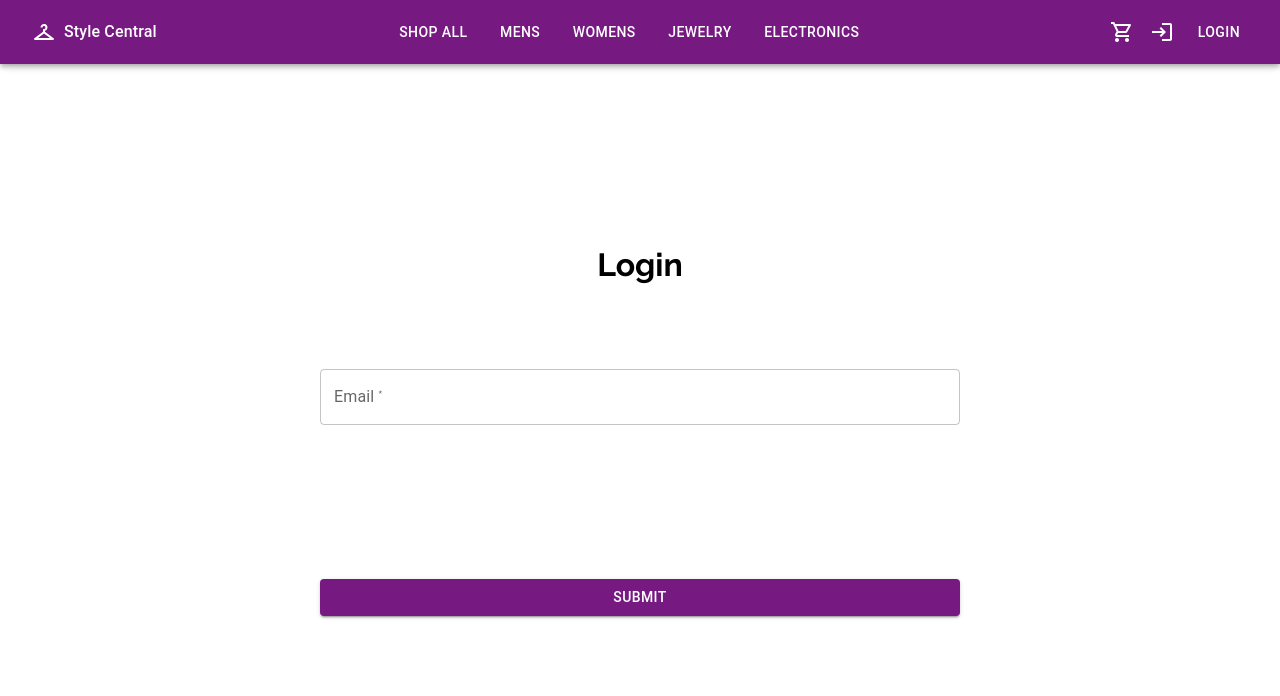
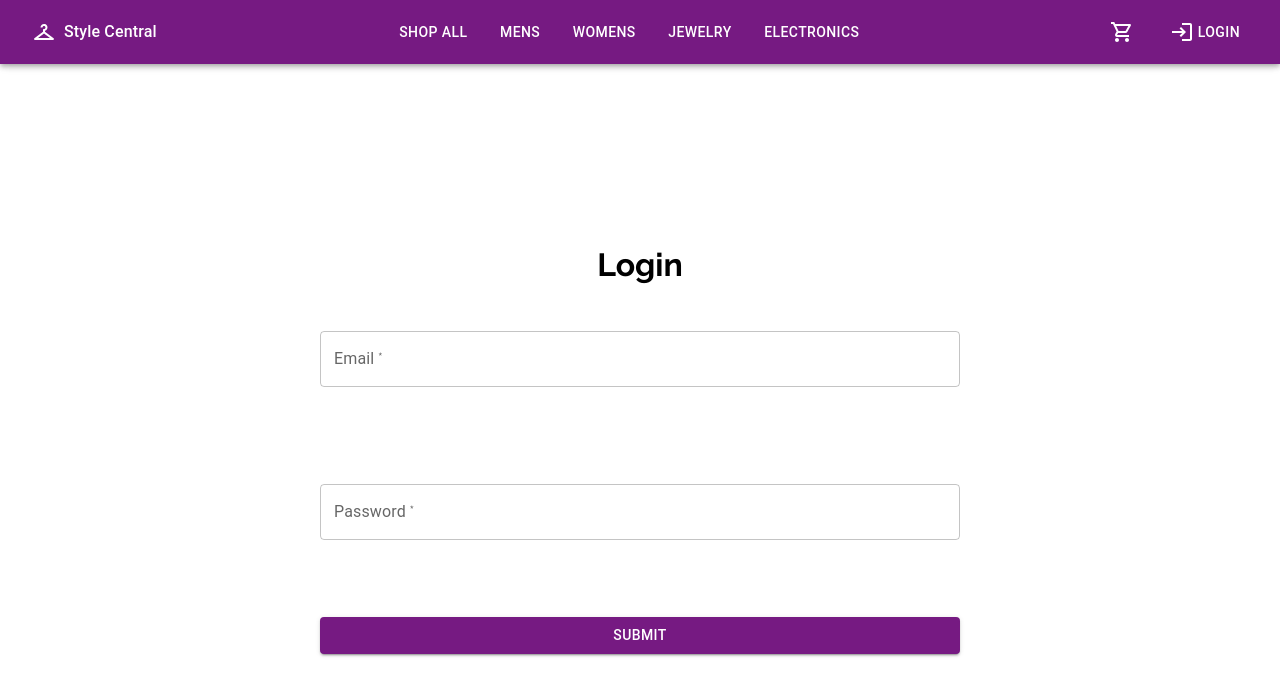
Before and after one commit to Decodedal/milestone3-frontend, a React (Create React App) app: page /login in a window 1280 px wide. Shown: the top 696 px of the page. Built offline with nearby package versions, Linux system fonts and the light colour scheme.

Commit message:
styled and set up login page

```diff
--- a/src/components/MenuLogin.jsx
+++ b/src/components/MenuLogin.jsx
@@ -20,7 +20,7 @@ const MenuLogin = ({ show }) => {
   return (
 
     <Box display={show}>
-        <IconButton onClick={e => setOpen(true)} color='inherit'>
+        <IconButton sx={{transform:"translatex(50%)"}} onClick={e => setOpen(true)} color='inherit'>
            <Login/>
         </IconButton>
         <Button variant='Outlined' onClick={e => setOpen(true)}>{currentUser === null ? "Login" : <Avatar sx={{backgroundColor:"#0b07f5"}}>{currentUser.firstName[0]}{currentUser.lastName[0]}</Avatar>}</Button>
@@ -39,7 +39,7 @@ const MenuLogin = ({ show }) => {
           horizontal: 'right',
         }}
       >
-        <MenuItem><StyledButton color='inherit' href='/login'>Login</StyledButton></MenuItem>
+        <MenuItem>{ currentUser === null ? <StyledButton color='inherit' href='/login'>Login</StyledButton> : `Hello ${currentUser.firstName} ${currentUser.lastName}`}</MenuItem>
         <MenuItem><StyledButton color='inherit' href='/signup'>Create Account</StyledButton></MenuItem>
         <MenuItem><StyledButton>Logout</StyledButton></MenuItem>
      </Menu>
--- a/src/pages/LoginForm.jsx
+++ b/src/pages/LoginForm.jsx
@@ -13,30 +13,24 @@ const LoginForm = () => {
   const navigate = useNavigate()
 
 
-  const [user, setUser] = useState({
-    first_name:'',
-    last_name:'',
-    email:''
-  })
+const [credentials, setCredentials] = useState({
+    email:'',
+    password:'',
+})
+
+const [errorMessage, setErrorMessage] = useState(null)
+
+
 
   async function handleSubmit(e){
     e.preventDefault()
-
-    await fetch('http://localhost:4000/users/',{
-        method:"POST",
-        headers:{
-            'Content-Type' : 'application/json'
-        },
-        body: JSON.stringify(user)
-    })
-        navigate('/shop/all')
   }
 
 // function handleSubmit(){
-//     console.log(JSON.stringify(user))
+//     console.log(JSON.stringify(credentials))
 // }
 
-console.log(user)
+
     return (
     <Stack  height="100vh" alignItems={"center"} justifyContent="center">
 
@@ -44,34 +38,22 @@ console.log(user)
         <form onSubmit={handleSubmit} autoComplete="off">
         <Stack width={"50vw"}  height="50vh" alignItems="center" justifyContent="space-around">
 
-                {/* <label htmlFor='first_name'>FirstName</label> */}
-                {/* <StyledTextfield
-                 label="First name"
-                 variant='outlined'
-                 fullWidth
-                 required
-                 onChange={e => setUser({...user, first_name:e.target.value})}
-                 name='first_name'
-                 />
-
-
-            <StyledTextfield
-                 label="Last name"
-                 variant='outlined'
-                 fullWidth
-                 required
-                 onChange={e => setUser({...user, last_name:e.target.value})}
-                 name='last_name'
-                 /> */}
-
-
             <StyledTextfield
                  label="Email"
                  variant='outlined'
                  fullWidth
                  required
-                 onChange={e => setUser({...user, email:e.target.value})}
+                 onChange={e => setCredentials({...credentials, email:e.target.value})}
                  name='email'
+                 />
+
+            <StyledTextfield
+                 label="Password"
+                 variant='outlined'
+                 fullWidth
+                 required
+                 onChange={e => setCredentials({...credentials, password:e.target.value})}
+                 name='password'
                  />
 
             <Button fullWidth onClick={e => handleSubmit(e)} variant="contained">Submit</Button>
```
